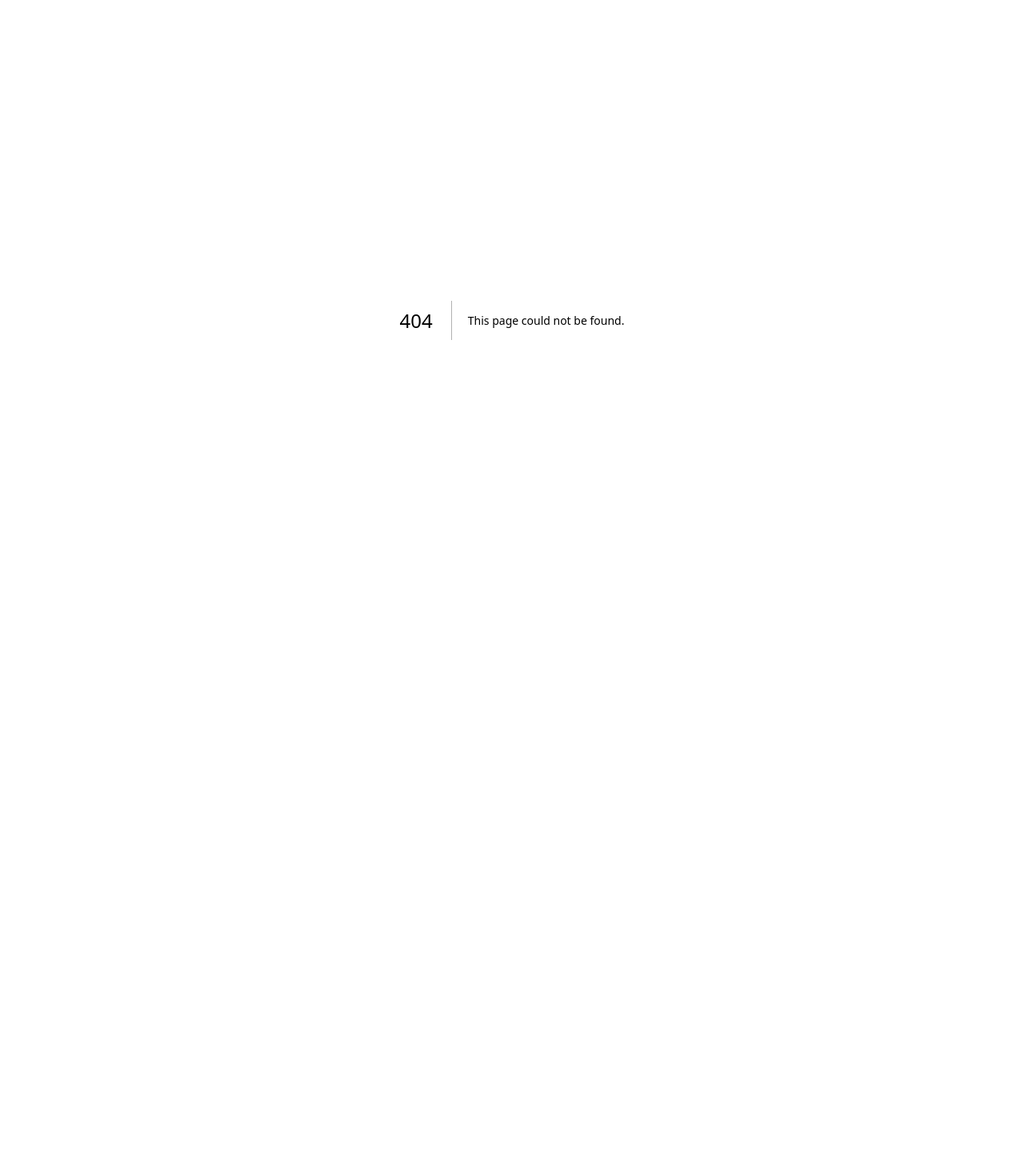
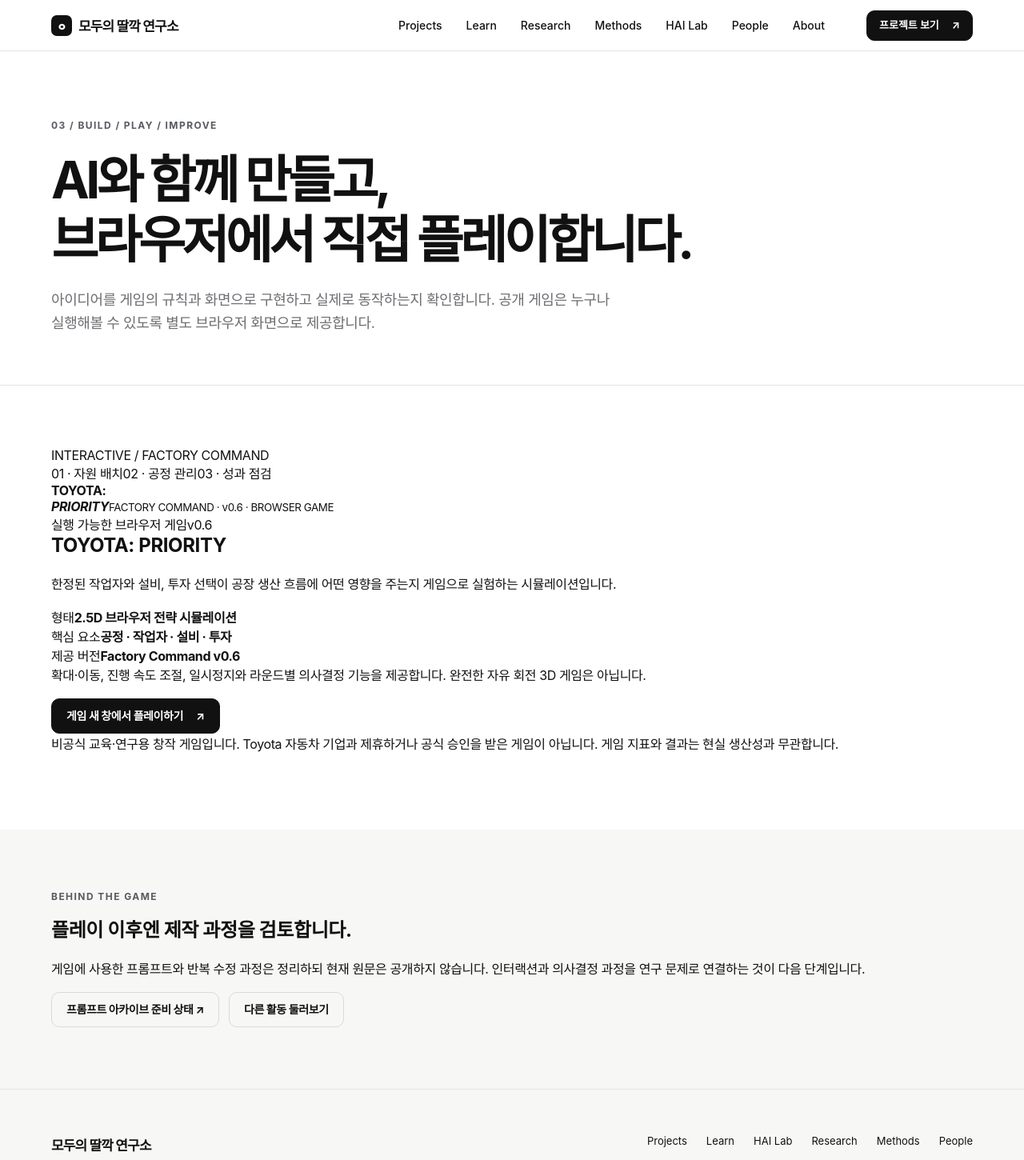
Before and after one commit to Jxny0ung/ddalkak-lab-hai, a Next.js app: page /games in a window 1280 px wide. Before the commit this address had no page. Shown: the top 1450 px of the page at 80% size. Before the commit the page ends 800 px from the top, so only its background shows below. Built offline with nearby package versions, Linux system fonts and the light colour scheme.

Commit message:
feat(games): publish playable factory-command v0.6 landing with honest simulation disclosures

```diff
--- /dev/null
+++ b/src/app/games/page.tsx
@@ -0,0 +1,55 @@
+import type { Metadata } from "next";
+import Link from "next/link";
+import { SiteHeader } from "@/components/site-header";
+import { SiteFooter } from "@/components/site-footer";
+
+export const metadata: Metadata = {
+  title: "AI Games | 직접 플레이하는 실험",
+  description: "학부 연구생이 AI와 협업해 만든 TOYOTA: PRIORITY Factory Command v0.6 웹 게임을 플레이하세요.",
+  alternates: { canonical: "/games" },
+};
+
+export default function GamesPage() {
+  return (
+    <>
+      <SiteHeader />
+      <main className="sl-main sl-interior" id="main-content">
+        <section className="sl-page-top pg-heading pg-heading--compact">
+          <div className="sl-container">
+            <span className="sl-kicker">03 / BUILD / PLAY / IMPROVE</span>
+            <h1>AI와 함께 만들고,<br />브라우저에서 직접 플레이합니다.</h1>
+            <p>아이디어를 게임의 규칙과 화면으로 구현하고 실제로 동작하는지 확인합니다. 공개 게임은 누구나 실행해볼 수 있도록 별도 브라우저 화면으로 제공합니다.</p>
+          </div>
+        </section>
+        <section className="sl-section">
+          <div className="sl-container pg-game-layout">
+            <div className="pg-game-poster" aria-label="TOYOTA PRIORITY 공장 운영 시뮬레이션 미리보기 그래픽">
+              <span className="pg-game-poster__code">INTERACTIVE / FACTORY COMMAND</span>
+              <div className="pg-game-poster__visual" aria-hidden="true">
+                <span>01 · 자원 배치</span><span>02 · 공정 관리</span><span>03 · 성과 점검</span>
+              </div>
+              <strong>TOYOTA:<br /><em>PRIORITY</em></strong>
+              <small>FACTORY COMMAND · v0.6 · BROWSER GAME</small>
+            </div>
+            <div className="pg-game-info">
+              <div className="pg-game-info__status"><span className="pg-pill pg-pill--active">실행 가능한 브라우저 게임</span><span>v0.6</span></div>
+              <h2>TOYOTA: PRIORITY</h2>
+              <p className="pg-game-info__subtitle">한정된 작업자와 설비, 투자 선택이 공장 생산 흐름에 어떤 영향을 주는지 게임으로 실험하는 시뮬레이션입니다.</p>
+              <div className="pg-game-spec"><div><span>형태</span><strong>2.5D 브라우저 전략 시뮬레이션</strong></div><div><span>핵심 요소</span><strong>공정 · 작업자 · 설비 · 투자</strong></div><div><span>제공 버전</span><strong>Factory Command v0.6</strong></div></div>
+              <p>확대·이동, 진행 속도 조절, 일시정지와 라운드별 의사결정 기능을 제공합니다. 완전한 자유 회전 3D 게임은 아닙니다.</p>
+              <a className="sl-btn sl-btn-dark pg-play-link" href="/games/toyota-priority-v06.html" target="_blank" rel="noopener noreferrer">게임 새 창에서 플레이하기 <span aria-hidden="true">↗</span></a>
+              <p className="pg-game-info__disclaimer">비공식 교육·연구용 창작 게임입니다. Toyota 자동차 기업과 제휴하거나 공식 승인을 받은 게임이 아닙니다. 게임 지표와 결과는 현실 생산성과 무관합니다.</p>
+            </div>
+          </div>
+        </section>
+        <section className="sl-section sl-section-soft">
+          <div className="sl-container pg-next">
+            <div><span className="sl-kicker">BEHIND THE GAME</span><h2>플레이 이후엔 제작 과정을 검토합니다.</h2><p>게임에 사용한 프롬프트와 반복 수정 과정은 정리하되 현재 원문은 공개하지 않습니다. 인터랙션과 의사결정 과정을 연구 문제로 연결하는 것이 다음 단계입니다.</p></div>
+            <div className="sl-actions"><Link className="sl-btn sl-btn-outline" href="/prompts">프롬프트 아카이브 준비 상태 ↗</Link><Link className="sl-btn sl-btn-outline" href="/work">다른 활동 둘러보기</Link></div>
+          </div>
+        </section>
+      </main>
+      <SiteFooter />
+    </>
+  );
+}
```
